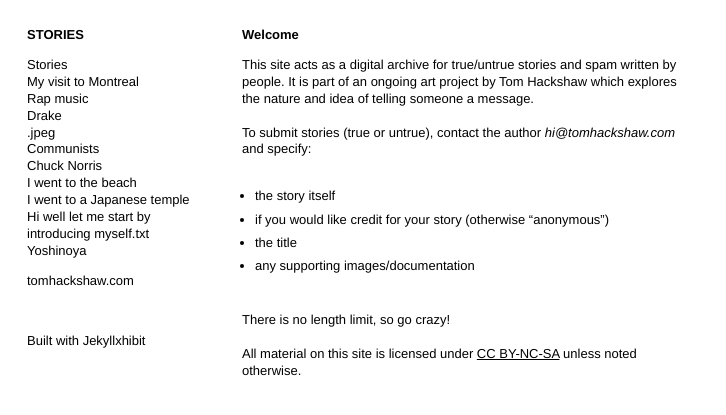
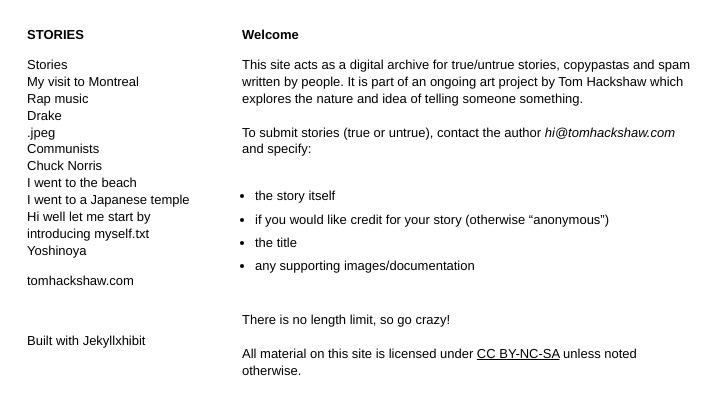
Before and after one commit to virtualnz/testsite, a Jekyll site: the page built from index.md, in a window 1280 px wide. Shown: the top 415 px of the page, without its empty margins (0-726 px from the left). Built offline with Jekyll 4.4.1, drawn with Linux system fonts in a browser that asks for light colours.

Commit message:
Update index.md

```diff
--- a/index.md
+++ b/index.md
@@ -4,7 +4,7 @@ layout: default
 published: true
 ---
 
-This site acts as a digital archive for true/untrue stories and spam written by people. It is part of an ongoing art project by Tom Hackshaw which explores the nature and idea of telling someone a message.
+This site acts as a digital archive for true/untrue stories, copypastas and spam written by people. It is part of an ongoing art project by Tom Hackshaw which explores the nature and idea of telling someone something.
 <br><br>
 To submit stories (true or untrue), contact the author _hi@tomhackshaw.com_ and specify:
 <br><br>
```
